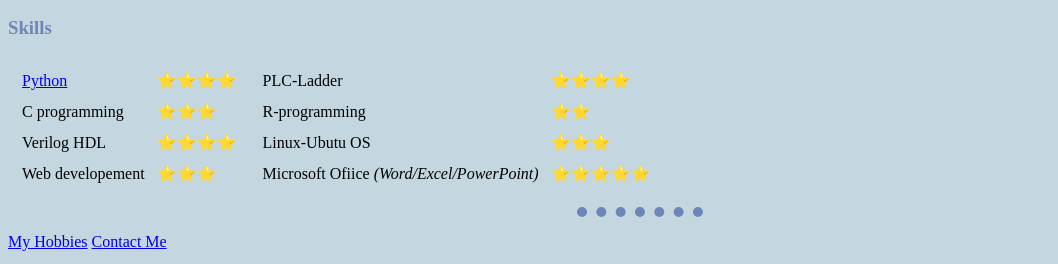
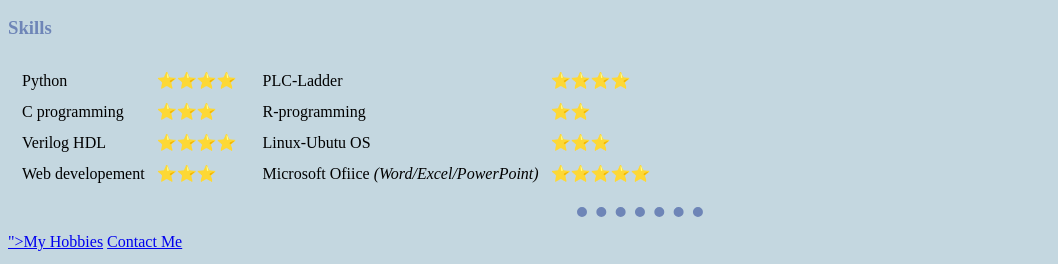
Before and after one commit to ChisonChee/CV, a plain HTML site: page index.html in a window 1280 px wide. Shown: the part 777-1041 px from the top of the page, without its empty margins (0-1058 px from the left). Drawn offline with Linux system fonts and the light colour scheme.

Commit message:
Update index.html

```diff
--- a/index.html
+++ b/index.html
@@ -67,7 +67,7 @@
       <td>
         <table cellspacing=10>
           <tr>
-            <td><a href="https://chisonchee.github.io/Bootstrap-CV/">Python</a></td>
+            <td>Python</td>
             <td>⭐⭐⭐⭐</td>
           </tr>
           <tr>
@@ -108,7 +108,7 @@
 
   <hr>
   <p>
-    <a href="hobbies.html">My Hobbies</a>
+    <a href="<a href="https://chisonchee.github.io/Bootstrap-CV/">">My Hobbies</a>
     <a href="contacts.html">Contact Me</a>
   </p>
 </body>
```
